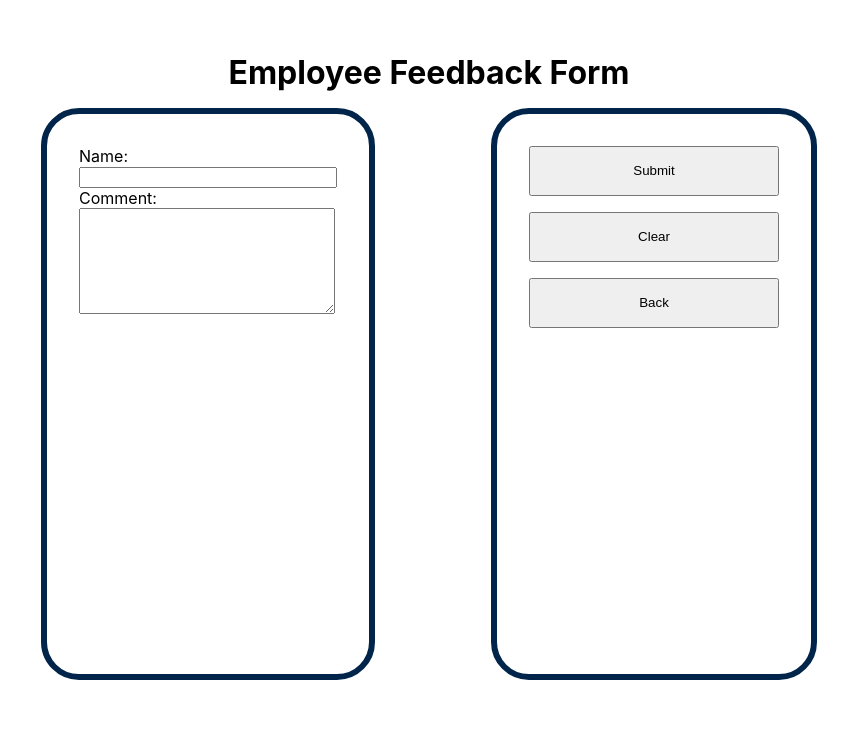
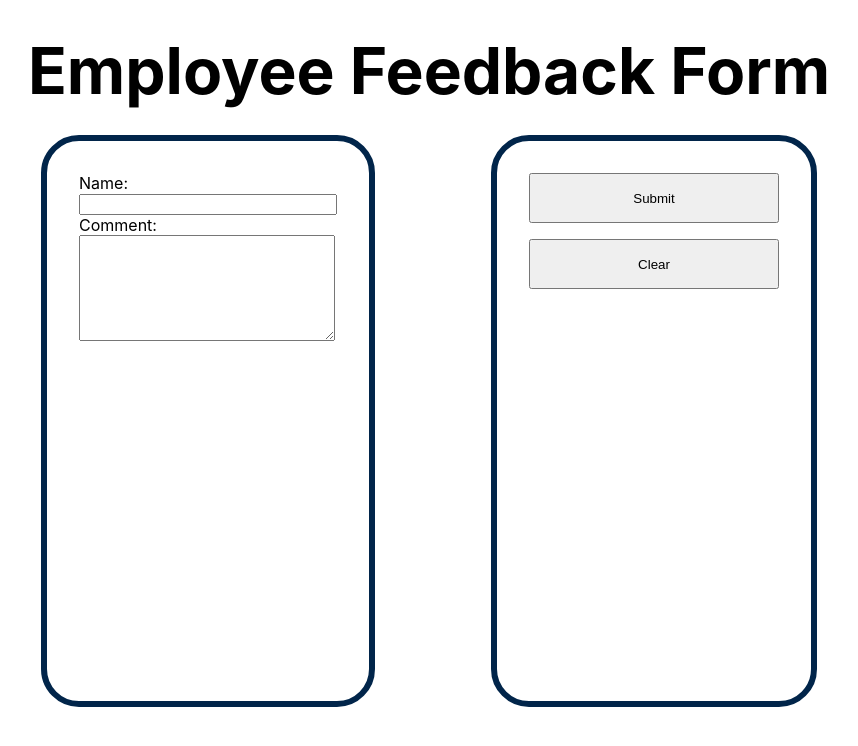
Before and after one commit to CS37033-2024-TA-Repos/team-coaching-form-example, a React (Create React App) app: page / in a window 1280 px wide. Shown: the top 746 px of the page, without its empty margins (211-1069 px from the left). Built offline with nearby package versions, Linux system fonts and the light colour scheme.

Commit message:
updated finished code to include props

```diff
--- a/src/App.css
+++ b/src/App.css
@@ -6,3 +6,9 @@
     align-items: center;
     background-color: #DCE2E8;
 }
+
+
+h1 {
+    margin: 0 0 32px 0;
+    font-size: 64px;
+}
--- a/src/components/RequestButtons.tsx
+++ b/src/components/RequestButtons.tsx
@@ -2,21 +2,22 @@ import React from 'react';
 import './RequestButtons.css';
 import {RequestButtonsInterface} from "../common/RequestButtonsInterface";
 
-function RequestButtons({submit, clear}: RequestButtonsInterface) {
+type requestButtonsProps = {
+    submit: Function
+    clear: Function
+}
+function RequestButtons(props: requestButtonsProps) {
     function handleSubmit() {
-        submit();
+        props.submit();
     }
 
     function handleClear() {
-        clear();
+        props.clear();
     }
     return (
         <div className={"requestButtonsDiv"}>
             <button onClick={handleSubmit}>Submit</button>
             <button onClick={handleClear}>Clear</button>
-            <a href={"/"}>
-                <button>Back</button>
-            </a>
         </div>
     );
 }
```
